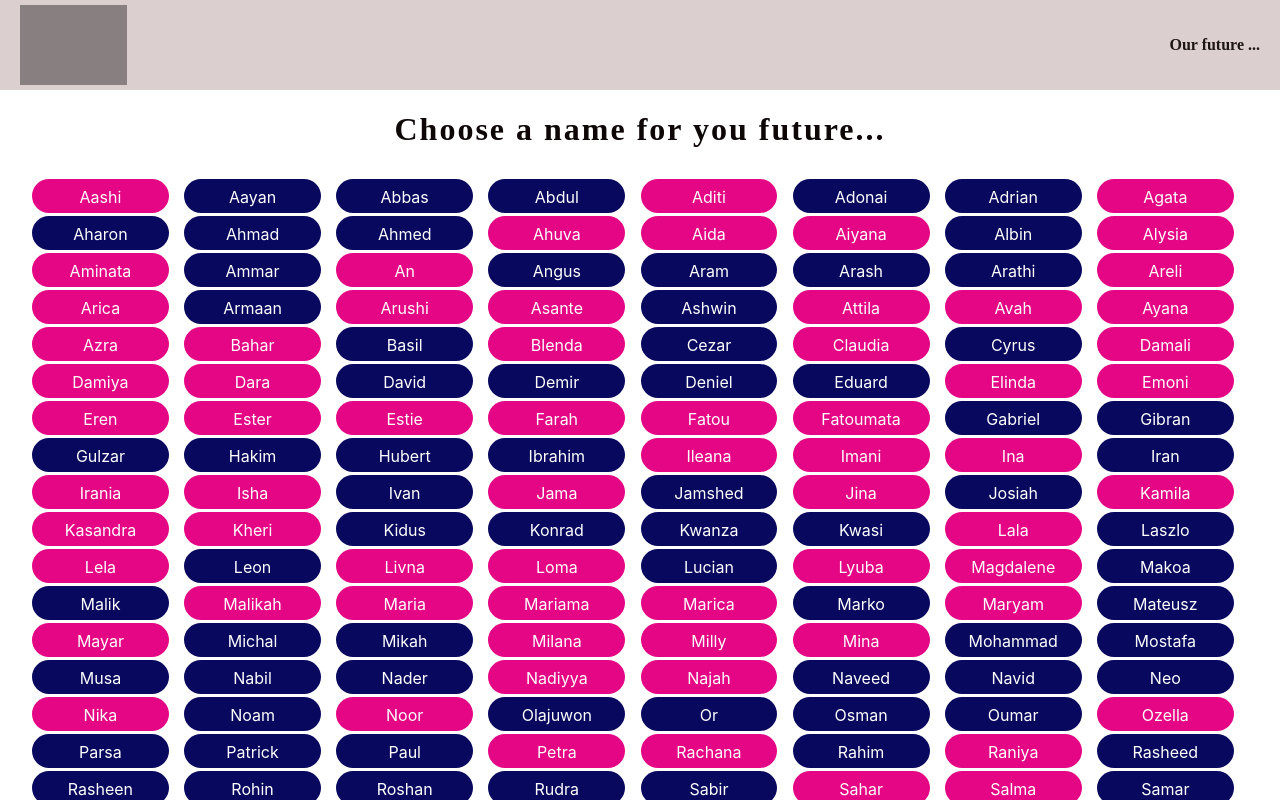
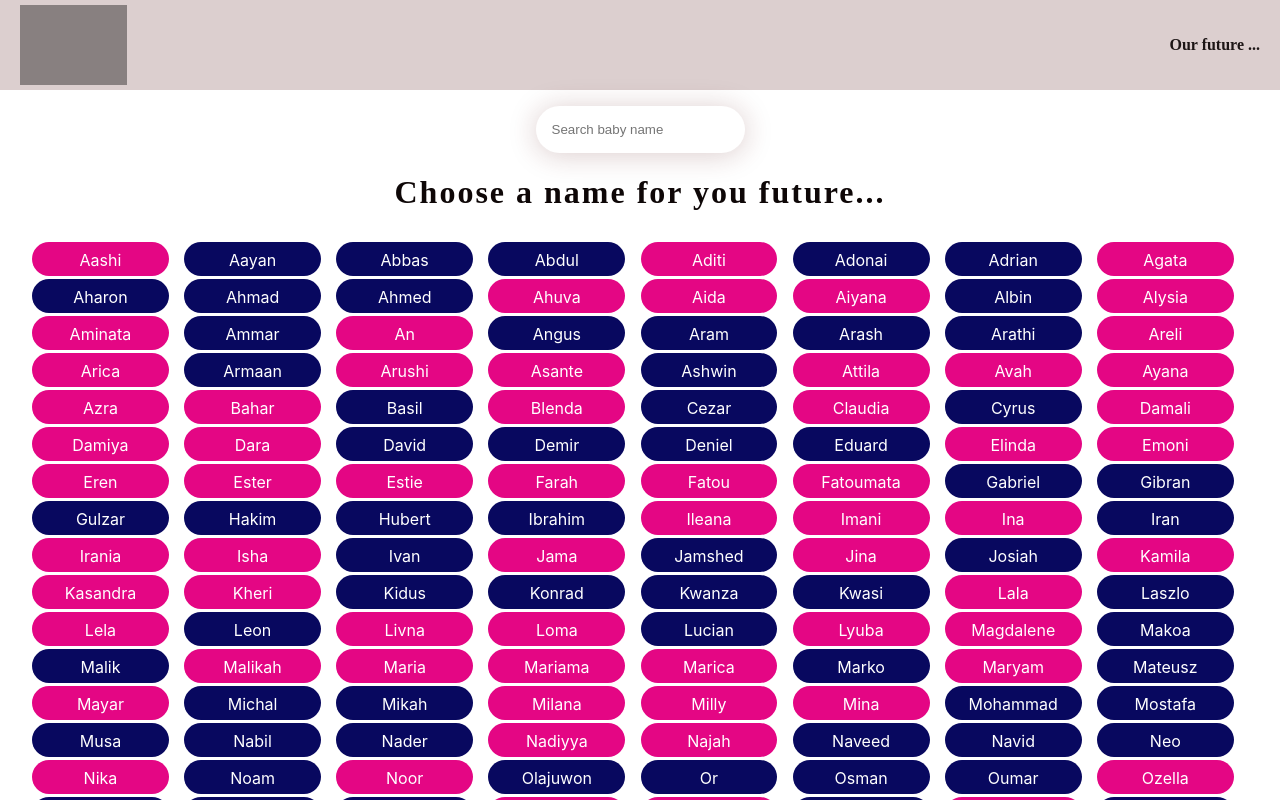
Before and after one commit to Adibab/baby-names-react, a React (Create React App) app: page / in a window 1280 px wide. Shown: the top 800 px of the page. Built offline with nearby package versions, Linux system fonts and the light colour scheme; grey boxes are pictures that could not be loaded.

Commit message:
complete level 02

```diff
--- a/src/App.css
+++ b/src/App.css
@@ -79,3 +79,21 @@ h1 {
 .m {
   color: white;
 }
+
+
+.searchSection {
+  display: flex;
+  justify-content: center;
+  margin: 1rem auto;
+  /* border: 2px solid black; */
+}
+
+#nameSearch {
+  border: none;
+  box-shadow: #5a171738 0px 2px 29px 0px;
+  border-radius: 50px;
+  padding: 1rem;
+}
+#nameSearch:focus {
+  outline: none;
+}
--- a/src/App.js
+++ b/src/App.js
@@ -2,17 +2,20 @@ import "./App.css";
 import React, { useState } from "react";
 import babyNames from "./data/babyNamesData.json";
 import Heading from "./component/Heading";
+import SearchBabyNames from "./component/SearchBaby";
 
 import BabyNamesForMainSection from "./component/BabyNamesMainSection";
 
 function App() {
+  // const sortedName = babyNames.sort((a, b) => a.name.localeCompare(b.name));
+  // console.log(sortedName)
 
-  const sortedName = babyNames.sort((a, b)=>a.name.localeCompare(b.name) )
-  // console.log(sortedName)
   return (
     <div className="App">
       <Heading />
-        <h1> Choose a name for you future... </h1>
+
+      <SearchBabyNames babyNames={babyNames} />
+      <h1> Choose a name for you future... </h1>
 
       <BabyNamesForMainSection babyNames={babyNames} />
     </div>
--- a/src/component/BabyNamesMainSection.js
+++ b/src/component/BabyNamesMainSection.js
@@ -1,13 +1,14 @@
 import React from "react";
 import BabyCard from "./BabyCard";
 
-
-const BabyNamesForMainSection = ({babyNames, sortedName}) => {
+const BabyNamesForMainSection = ({ babyNames, sortedName }) => {
   return (
     <div className="babyCardContainer">
-      {babyNames.map((eachBaby) => (
-        <BabyCard key={eachBaby.id} eachBaby={eachBaby} />
-      ))}
+      {babyNames
+        .sort((a, b) => a.name.localeCompare(b.name))
+        .map((eachBaby) => (
+          <BabyCard key={eachBaby.id} eachBaby={eachBaby} />
+        ))}
     </div>
   );
 };
--- /dev/null
+++ b/src/component/SearchBaby.js
@@ -0,0 +1,34 @@
+import React from "react";
+import { useState } from "react";
+
+function SearchBabyNames({ babyNames }) {
+  const [searchBabyNames, setSearchBabyNames] = useState([]);
+  function searchFunc(event) {
+    const searchWord = event.target.value.toLowerCase();
+
+    const newFilter = babyNames.filter((eachBaby) =>
+      eachBaby.name.toLowerCase().includes(searchWord)
+    );
+    setSearchBabyNames(newFilter);
+  }
+
+  return (
+    <div>
+      <section className="searchSection">
+        <input
+          type="text"
+          name="nameSearch"
+          id="nameSearch"
+          placeholder="Search baby name"
+          onChange={searchFunc}
+        />
+      </section>
+      {searchBabyNames.length !== 0 && (
+        <div>
+          {searchBabyNames.map((eachBaby) => eachBaby.name)}
+        </div>
+      )}
+    </div>
+  );
+}
+export default SearchBabyNames;
```
